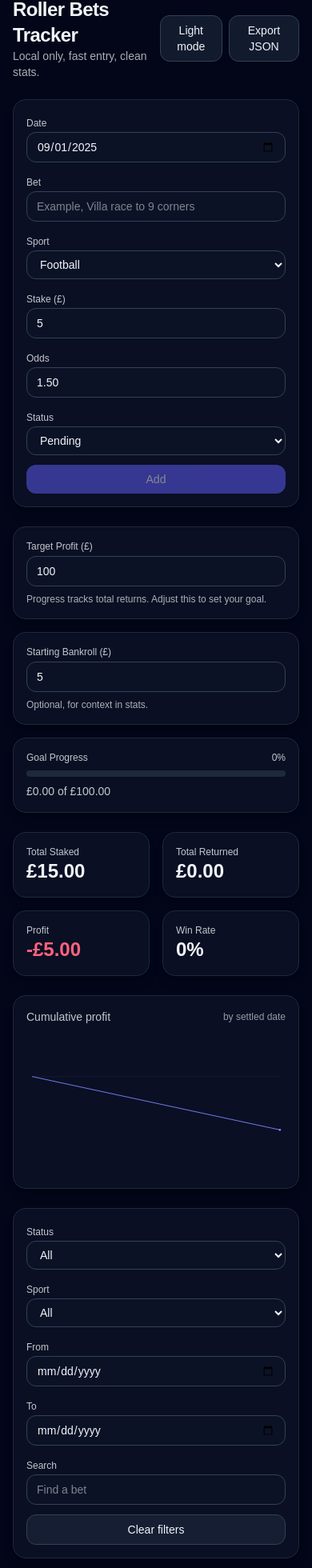
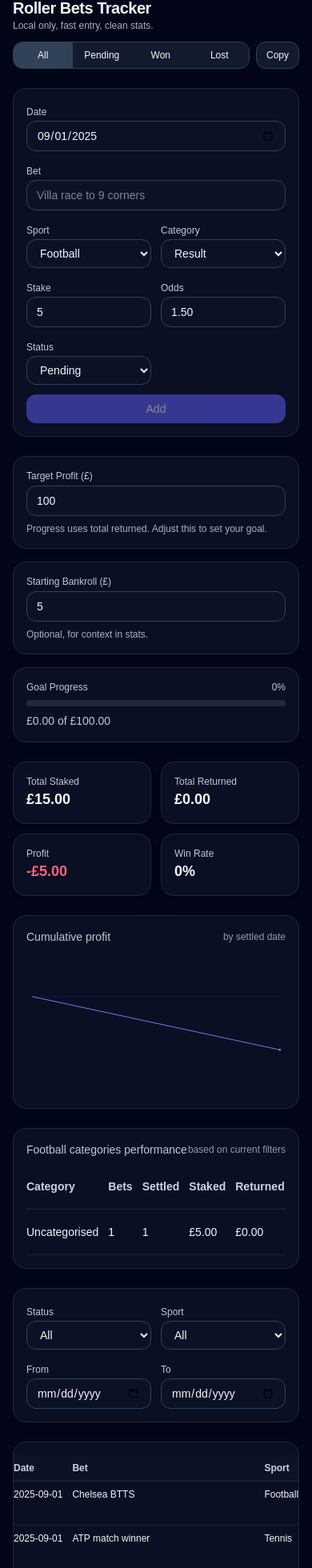
Before and after one commit to lyrifyP/roller-bets, a Next.js app: page / in a window 390 px wide. Shown: the part 28-1988 px from the top of the page at 80% size. Built offline with nearby package versions, Linux system fonts and the light colour scheme.

Commit message:
changes made - optimised for mobile

```diff
--- a/app/page.tsx
+++ b/app/page.tsx
@@ -6,11 +6,15 @@ import React, { useEffect, useMemo, useRef, useState } from "react";
 type Sport = "Football" | "Cricket" | "Tennis" | "Other";
 type BetStatus = "Pending" | "Won" | "Lost";
 
+type FootballCategory = "Goals" | "Corners" | "Result" | "Double Chance" | "Other";
+type FootballCategoryKey = FootballCategory | "Uncategorised";
+
 type Bet = {
   id: string;
   date: string; // yyyy-mm-dd
   description: string;
   sport: Sport;
+  category?: FootballCategory;
   stake: number; // GBP
   oddsDecimal: number;
   status: BetStatus;
@@ -146,6 +150,7 @@ export default function RollerBetsTracker() {
   }, []);
 
   const [lastDeleted, setLastDeleted] = useState<Bet | null>(null);
+  const [toast, setToast] = useState<string | null>(null);
   const undoTimer = useRef<number | null>(null);
 
   useEffect(() => {
@@ -190,8 +195,8 @@ export default function RollerBetsTracker() {
   }, [cumulative]);
 
   // -------- Add form --------
-  const [form, setForm] = useState<{ date: string; description: string; sport: Sport; stake: string; oddsDecimal: string; status: BetStatus; returnOverride?: string }>({
-    date: toISODateInput(), description: "", sport: "Football", stake: "5", oddsDecimal: "1.50", status: "Pending",
+  const [form, setForm] = useState<{ date: string; description: string; sport: Sport; category?: FootballCategory; stake: string; oddsDecimal: string; status: BetStatus; returnOverride?: string }>({
+    date: toISODateInput(), description: "", sport: "Football", category: "Result", stake: "5", oddsDecimal: "1.50", status: "Pending",
   });
 
   const addDisabled = !form.description.trim() || parseNum(form.stake) <= 0 || parseNum(form.oddsDecimal) <= 1;
@@ -204,6 +209,7 @@ export default function RollerBetsTracker() {
       date: form.date,
       description: form.description.trim(),
       sport: form.sport,
+      category: form.sport === "Football" ? form.category : undefined,
       stake: +parseNum(form.stake).toFixed(2),
       oddsDecimal: +parseNum(form.oddsDecimal).toFixed(3),
       status: form.status,
@@ -217,41 +223,50 @@ export default function RollerBetsTracker() {
   }
 
   // -------- Filters --------
-  const [filter, setFilter] = useState<{ sport: Sport | "All"; status: BetStatus | "All"; from?: string; to?: string; search: string }>({
-    sport: "All", status: "All", search: "",
+  const [filter, setFilter] = useState<{ sport: Sport | "All"; status: BetStatus | "All"; from?: string; to?: string }>({
+    sport: "All", status: "All",
   });
-
-  const searchRef = useRef<HTMLInputElement>(null);
-  useEffect(() => {
-    if (!isClient) return;
-
-    function onKey(e: KeyboardEvent) {
-      if (e.key === "/") { e.preventDefault(); searchRef.current?.focus(); }
-    }
-    window.addEventListener("keydown", onKey);
-    return () => window.removeEventListener("keydown", onKey);
-  }, [isClient]);
 
   const filteredBets = bets.filter(b => {
     if (filter.sport !== "All" && b.sport !== filter.sport) return false;
     if (filter.status !== "All" && b.status !== filter.status) return false;
     if (filter.from && b.date < filter.from) return false;
     if (filter.to && b.date > filter.to) return false;
-    if (filter.search.trim()) {
-      const q = filter.search.toLowerCase();
-      const text = `${b.description} ${b.sport} ${b.status}`.toLowerCase();
-      if (!text.includes(q)) return false;
-    }
     return true;
   }).sort((a, b) => b.date.localeCompare(a.date));
 
+  const footballCategoryStats = useMemo(() => {
+    const fb = filteredBets.filter(b => b.sport === "Football");
+    type Stat = { bets: number; settled: number; stakedSettled: number; returned: number; wins: number };
+    const map = new Map<FootballCategoryKey, Stat>();
+    for (const b of fb) {
+      const key = (b.category ?? "Uncategorised") as FootballCategoryKey;
+      const cur = map.get(key) ?? { bets: 0, settled: 0, stakedSettled: 0, returned: 0, wins: 0 };
+      cur.bets += 1;
+      if (isSettled(b.status)) {
+        cur.settled += 1;
+        cur.stakedSettled += b.stake;
+        cur.returned += effectiveReturn(b) ?? 0;
+        if (b.status === "Won") cur.wins += 1;
+      }
+      map.set(key, cur);
+    }
+    const rows = Array.from(map.entries()).map(([category, m]) => {
+      const profit = +(m.returned - m.stakedSettled).toFixed(2);
+      const roi = m.stakedSettled > 0 ? profit / m.stakedSettled : 0;
+      const winRate = m.settled > 0 ? m.wins / m.settled : 0;
+      return { category, bets: m.bets, settled: m.settled, staked: +m.stakedSettled.toFixed(2), returned: +m.returned.toFixed(2), profit, roi, winRate };
+    }).sort((a, b) => b.profit - a.profit);
+    return rows;
+  }, [filteredBets]);
+
   // -------- Editing --------
   const [editingId, setEditingId] = useState<string | null>(null);
-  const [editVals, setEditVals] = useState<{ stake: string; oddsDecimal: string; status: BetStatus; returnOverride?: string }>({ stake: "", oddsDecimal: "", status: "Pending" });
+  const [editVals, setEditVals] = useState<{ stake: string; oddsDecimal: string; status: BetStatus; category?: FootballCategory; returnOverride?: string }>({ stake: "", oddsDecimal: "", status: "Pending" });
 
   function beginEdit(bet: Bet) {
     setEditingId(bet.id);
-    setEditVals({ stake: String(bet.stake), oddsDecimal: String(bet.oddsDecimal), status: bet.status, returnOverride: bet.returnOverride !== undefined ? String(bet.returnOverride) : undefined });
+    setEditVals({ stake: String(bet.stake), oddsDecimal: String(bet.oddsDecimal), status: bet.status, category: bet.category, returnOverride: bet.returnOverride !== undefined ? String(bet.returnOverride) : undefined });
   }
 
   function saveEdit(id: string) {
@@ -264,6 +279,7 @@ export default function RollerBetsTracker() {
         stake: +parseNum(editVals.stake).toFixed(2),
         oddsDecimal: +parseNum(editVals.oddsDecimal).toFixed(3),
         status: nextStatus,
+        category: b.sport === "Football" ? editVals.category : undefined,
         returnOverride: editVals.returnOverride !== undefined && editVals.returnOverride !== "" ? +parseNum(editVals.returnOverride).toFixed(2) : undefined,
         settledAt: isSettled(b.status) || isSettled(nextStatus) ? now : undefined,
         updatedAt: now,
@@ -289,6 +305,30 @@ export default function RollerBetsTracker() {
     if (undoTimer.current && isClient) window.clearTimeout(undoTimer.current);
   }
 
+  function copySummary() {
+    const lines = [
+      "Roller Bets summary",
+      `Total staked: ${currency.format(totals.totalStaked)}`,
+      `Total returned: ${currency.format(totals.totalReturned)}`,
+      `Profit: ${currency.format(totals.profit)}`,
+      `Win rate: ${percentFmt.format(totals.winRate)}`,
+      `Goal progress: ${percentFmt.format(totals.progress)} (${currency.format(totals.totalReturned)} of ${currency.format(state.targetProfit)})`,
+      "",
+      "Recent bets:",
+      ...bets.slice(0, 3).map(b => `${b.date} ${b.description} ${b.sport} Stake ${currency.format(b.stake)} Odds ${b.oddsDecimal.toFixed(2)} Status ${b.status} Return ${effectiveReturn(b) == null ? "N/A" : currency.format(effectiveReturn(b) as number)}`)
+    ];
+    const text = lines.join("\n");
+    if (navigator.clipboard && navigator.clipboard.writeText) {
+      navigator.clipboard.writeText(text)
+        .then(() => setToast("Summary copied to clipboard"))
+        .catch(() => setToast("Copy failed, select and copy manually"));
+      window.setTimeout(() => setToast(null), 2000);
+    } else {
+      setToast("Copy not supported, select and copy manually");
+      window.setTimeout(() => setToast(null), 2000);
+    }
+  }
+
   // Layout helpers
   const card = "rounded-2xl p-4 bg-slate-900/60 border border-slate-800 shadow-lg";
   const input = "w-full rounded-xl bg-slate-900/50 border border-slate-700 px-3 py-2 text-sm focus:outline-none focus:ring-2 focus:ring-indigo-500";
@@ -307,51 +347,57 @@ export default function RollerBetsTracker() {
       ) : (
       <div className="max-w-6xl mx-auto px-4 py-6 space-y-6">
         {/* Header */}
-        <div className="flex items-center justify-between gap-3">
+        <div className="flex flex-col sm:flex-row items-start sm:items-center justify-between gap-3">
           <div>
-            <h1 className="text-2xl font-semibold tracking-tight">Roller Bets Tracker</h1>
-            <p className="text-sm opacity-70">Local only, fast entry, clean stats.</p>
+            <h1 className="text-xl sm:text-2xl font-semibold tracking-tight">Roller Bets Tracker</h1>
+            <p className="text-xs sm:text-sm opacity-70">Local only, fast entry, clean stats.</p>
           </div>
-          <div className="flex items-center gap-2">
-            <button className={btnGhost} onClick={() => setState(s => ({ ...s, theme: s.theme === "dark" ? "light" : "dark" }))}>
-              {state.theme === "dark" ? "Light" : "Dark"} mode
-            </button>
-            <button className={btnGhost} onClick={() => {
-              const blob = new Blob([JSON.stringify({ state, bets }, null, 2)], { type: "application/json" });
-              const a = document.createElement("a");
-              a.href = URL.createObjectURL(blob);
-              a.download = `roller-bets-export-${Date.now()}.json`;
-              a.click();
-            }}>Export JSON</button>
+          <div className="flex items-center gap-2 w-full sm:w-auto">
+            <div className="flex-1 sm:flex-none inline-flex rounded-xl border border-slate-700 overflow-hidden">
+              {(["All","Pending","Won","Lost"]).map((s) => (
+                <button key={s} type="button" className={`flex-1 sm:flex-none px-2 sm:px-3 py-2 text-xs sm:text-sm ${filter.status === s ? "bg-slate-700" : "bg-slate-800/60 hover:bg-slate-700/60"}`} onClick={() => setFilter(f => ({ ...f, status: s as BetStatus | "All" }))}>
+                  {s}
+                </button>
+              ))}
+            </div>
+            <button className={btnGhost + " text-xs sm:text-sm"} type="button" onClick={copySummary}>Copy</button>
           </div>
         </div>
 
         {/* Add form, mobile first on top */}
         <div className={card}>
-          <div className="grid grid-cols-1 md:grid-cols-12 gap-3 items-end">
-            <div className="md:col-span-2">
+          <div className="grid grid-cols-2 md:grid-cols-12 gap-3 items-end">
+            <div className="col-span-2 md:col-span-2">
               <label className="text-xs opacity-80">Date</label>
               <input className={input} type="date" value={form.date} onChange={e => setForm(f => ({ ...f, date: e.target.value }))} />
             </div>
-            <div className="md:col-span-4">
+            <div className="col-span-2 md:col-span-4">
               <label className="text-xs opacity-80">Bet</label>
-              <input className={input} placeholder="Example, Villa race to 9 corners" value={form.description} onChange={e => setForm(f => ({ ...f, description: e.target.value }))} />
+              <input className={input} placeholder="Villa race to 9 corners" value={form.description} onChange={e => setForm(f => ({ ...f, description: e.target.value }))} />
             </div>
-            <div className="md:col-span-2">
+            <div className="col-span-1 md:col-span-2">
               <label className="text-xs opacity-80">Sport</label>
               <select className={select} value={form.sport} onChange={e => setForm(f => ({ ...f, sport: e.target.value as Sport }))}>
                 {(["Football", "Cricket", "Tennis", "Other"] as Sport[]).map(s => <option key={s} value={s}>{s}</option>)}
               </select>
             </div>
-            <div className="md:col-span-1">
-              <label className="text-xs opacity-80">Stake (£)</label>
+            {form.sport === "Football" && (
+              <div className="col-span-1 md:col-span-2">
+                <label className="text-xs opacity-80">Category</label>
+                <select className={select} value={form.category ?? "Result"} onChange={e => setForm(f => ({ ...f, category: e.target.value as FootballCategory }))}>
+                  {(["Result","Double Chance","Goals","Corners","Other"] as FootballCategory[]).map(c => <option key={c} value={c}>{c}</option>)}
+                </select>
+              </div>
+            )}
+            <div className="col-span-1 md:col-span-1">
+              <label className="text-xs opacity-80">Stake</label>
               <input className={input} type="number" step="0.01" min="0" value={form.stake} onChange={e => setForm(f => ({ ...f, stake: e.target.value }))} />
             </div>
-            <div className="md:col-span-1">
+            <div className="col-span-1 md:col-span-1">
               <label className="text-xs opacity-80">Odds</label>
               <input className={input} type="number" step="0.01" min="1.01" value={form.oddsDecimal} onChange={e => setForm(f => ({ ...f, oddsDecimal: e.target.value }))} />
             </div>
-            <div className="md:col-span-2">
+            <div className="col-span-1 md:col-span-2">
               <label className="text-xs opacity-80">Status</label>
               <select className={select} value={form.status} onChange={e => setForm(f => ({ ...f, status: e.target.value as BetStatus }))}>
                 {(["Pending", "Won", "Lost"] as BetStatus[]).map(s => <option key={s} value={s}>{s}</option>)}
@@ -359,13 +405,13 @@ export default function RollerBetsTracker() {
             </div>
 
             {(form.status === "Won" || form.status === "Lost") && (
-              <div className="md:col-span-2">
+              <div className="col-span-2 md:col-span-2">
                 <label className="text-xs opacity-80">Return override (£)</label>
                 <input className={input} type="number" step="0.01" min="0" value={form.returnOverride ?? ""} onChange={e => setForm(f => ({ ...f, returnOverride: e.target.value }))} placeholder="optional" />
               </div>
             )}
 
-            <div className="md:col-span-1 flex justify-end">
+            <div className="col-span-2 md:col-span-1 flex justify-end">
               <button className={btn + " w-full md:w-auto"} disabled={addDisabled} onClick={addBet}>Add</button>
             </div>
           </div>
@@ -376,7 +422,7 @@ export default function RollerBetsTracker() {
           <div className={card}>
             <div className="text-xs opacity-80 mb-1">Target Profit (£)</div>
             <input className={input} type="number" step="1" min="1" value={state.targetProfit} onChange={e => setState(s => ({ ...s, targetProfit: Math.max(1, parseNum(e.target.value, 100)) }))} />
-            <p className="text-xs mt-2 opacity-70">Progress tracks total returns. Adjust this to set your goal.</p>
+            <p className="text-xs mt-2 opacity-70">Progress uses total returned. Adjust this to set your goal.</p>
           </div>
           <div className={card}>
             <div className="text-xs opacity-80 mb-1">Starting Bankroll (£)</div>
@@ -393,11 +439,11 @@ export default function RollerBetsTracker() {
         </div>
 
         {/* Stats */}
-        <div className="grid grid-cols-2 md:grid-cols-4 gap-4">
-          <div className={card}><div className="text-xs opacity-80">Total Staked</div><div className="text-2xl font-semibold">{currency.format(totals.totalStaked)}</div></div>
-          <div className={card}><div className="text-xs opacity-80">Total Returned</div><div className="text-2xl font-semibold">{currency.format(totals.totalReturned)}</div></div>
-          <div className={card}><div className="text-xs opacity-80">Profit</div><div className={"text-2xl font-semibold " + (totals.profit >= 0 ? "text-emerald-400" : "text-rose-400")}>{currency.format(totals.profit)}</div></div>
-          <div className={card}><div className="text-xs opacity-80">Win Rate</div><div className="text-2xl font-semibold">{percentFmt.format(totals.winRate)}</div></div>
+        <div className="grid grid-cols-2 lg:grid-cols-4 gap-3 sm:gap-4">
+          <div className={card}><div className="text-xs opacity-80">Total Staked</div><div className="text-lg sm:text-2xl font-semibold">{currency.format(totals.totalStaked)}</div></div>
+          <div className={card}><div className="text-xs opacity-80">Total Returned</div><div className="text-lg sm:text-2xl font-semibold">{currency.format(totals.totalReturned)}</div></div>
+          <div className={card}><div className="text-xs opacity-80">Profit</div><div className={"text-lg sm:text-2xl font-semibold " + (totals.profit >= 0 ? "text-emerald-400" : "text-rose-400")}>{currency.format(totals.profit)}</div></div>
+          <div className={card}><div className="text-xs opacity-80">Win Rate</div><div className="text-lg sm:text-2xl font-semibold">{percentFmt.format(totals.winRate)}</div></div>
         </div>
 
         {/* Chart */}
@@ -411,10 +457,49 @@ export default function RollerBetsTracker() {
           </div>
         </div>
 
+        <div className={card}>
+          <div className="flex items-center justify-between mb-2">
+            <div className="text-sm opacity-80">Football categories performance</div>
+            <div className="text-xs opacity-60">based on current filters</div>
+          </div>
+          <div className="overflow-x-auto">
+            <table className="w-full text-sm">
+              <thead className="text-left text-slate-300 border-b border-slate-800">
+                <tr>
+                  <th className="py-2 pr-3">Category</th>
+                  <th className="py-2 pr-3">Bets</th>
+                  <th className="py-2 pr-3">Settled</th>
+                  <th className="py-2 pr-3">Staked</th>
+                  <th className="py-2 pr-3">Returned</th>
+                  <th className="py-2 pr-3">Profit</th>
+                  <th className="py-2 pr-3">ROI</th>
+                  <th className="py-2 pr-3">Win rate</th>
+                </tr>
+              </thead>
+              <tbody>
+                {footballCategoryStats.length === 0 ? (
+                  <tr><td colSpan={8} className="py-4 text-center text-slate-400">No football bets yet</td></tr>
+                ) : footballCategoryStats.map(row => (
+                  <tr key={row.category as string} className="border-b border-slate-800/80">
+                    <td className="py-2 pr-3">{row.category}</td>
+                    <td className="py-2 pr-3">{row.bets}</td>
+                    <td className="py-2 pr-3">{row.settled}</td>
+                    <td className="py-2 pr-3">{currency.format(row.staked)}</td>
+                    <td className="py-2 pr-3">{currency.format(row.returned)}</td>
+                    <td className={"py-2 pr-3 " + (row.profit >= 0 ? "text-emerald-400" : "text-rose-400")}>{currency.format(row.profit)}</td>
+                    <td className="py-2 pr-3">{percentFmt.format(row.roi)}</td>
+                    <td className="py-2 pr-3">{percentFmt.format(row.winRate)}</td>
+                  </tr>
+                ))}
+              </tbody>
+            </table>
+          </div>
+        </div>
+
         {/* Filters */}
         <div className={card}>
-          <div className="grid grid-cols-1 md:grid-cols-8 gap-3">
-            <div className="md:col-span-2">
+          <div className="grid grid-cols-2 md:grid-cols-6 gap-3">
+            <div className="col-span-1 md:col-span-1">
               <label className="text-xs opacity-80">Status</label>
               <select className={select} value={filter.status} onChange={(e: React.ChangeEvent<HTMLSelectElement>) => setFilter(f => ({ ...f, status: e.target.value as BetStatus | "All" }))}>
                 <option>All</option>
@@ -423,7 +508,7 @@ export default function RollerBetsTracker() {
                 <option>Lost</option>
               </select>
             </div>
-            <div className="md:col-span-2">
+            <div className="col-span-1 md:col-span-1">
               <label className="text-xs opacity-80">Sport</label>
               <select className={select} value={filter.sport} onChange={(e: React.ChangeEvent<HTMLSelectElement>) => setFilter(f => ({ ...f, sport: e.target.value as Sport | "All" }))}>
                 <option>All</option>
@@ -433,33 +518,28 @@ export default function RollerBetsTracker() {
                 <option>Other</option>
               </select>
             </div>
-            <div className="md:col-span-2">
+            <div className="col-span-1 md:col-span-2">
               <label className="text-xs opacity-80">From</label>
               <input className={input} type="date" value={filter.from ?? ""} onChange={e => setFilter(f => ({ ...f, from: e.target.value || undefined }))} />
             </div>
-            <div className="md:col-span-2">
+            <div className="col-span-1 md:col-span-2">
               <label className="text-xs opacity-80">To</label>
               <input className={input} type="date" value={filter.to ?? ""} onChange={e => setFilter(f => ({ ...f, to: e.target.value || undefined }))} />
-            </div>
-            <div className="md:col-span-6">
-              <label className="text-xs opacity-80">Search</label>
-              <input ref={searchRef} className={input} placeholder="Find a bet" value={filter.search} onChange={e => setFilter(f => ({ ...f, search: e.target.value }))} />
-            </div>
-            <div className="md:col-span-2 flex items-end">
-              <button className={btnGhost + " w-full"} onClick={() => setFilter({ sport: "All", status: "All", search: "" })}>Clear filters</button>
             </div>
           </div>
         </div>
 
         {/* Table */}
         <div className={card}>
-          <div className="overflow-x-auto">
-            <table className="w-full text-sm">
+          <div className="overflow-x-auto -mx-4 sm:mx-0">
+            <div className="min-w-[800px] sm:min-w-0">
+              <table className="w-full text-xs sm:text-sm">
               <thead className="text-left text-slate-300 border-b border-slate-800 sticky top-0 bg-slate-900/60">
                 <tr>
                   <th className="py-2 pr-3">Date</th>
                   <th className="py-2 pr-3">Bet</th>
                   <th className="py-2 pr-3">Sport</th>
+                  <th className="py-2 pr-3">Category</th>
                   <th className="py-2 pr-3">Stake</th>
                   <th className="py-2 pr-3">Odds</th>
                   <th className="py-2 pr-3">Status</th>
@@ -479,6 +559,15 @@ export default function RollerBetsTracker() {
                       <td className="py-2 pr-3 align-top whitespace-nowrap">{bet.date}</td>
                       <td className="py-2 pr-3 align-top min-w-[240px]">{bet.description}</td>
                       <td className="py-2 pr-3 align-top">{bet.sport}</td>
+                      <td className="py-2 pr-3 align-top">
+                        {isEditing && bet.sport === "Football" ? (
+                          <select className={select} value={editVals.category ?? "Result"} onChange={e => setEditVals(v => ({ ...v, category: e.target.value as FootballCategory }))}>
+                            {(["Result","Double Chance","Goals","Corners","Other"] as FootballCategory[]).map(c => <option key={c} value={c}>{c}</option>)}
+                          </select>
+                        ) : (
+                          bet.sport === "Football" ? (bet.category ?? "Uncategorised") : "N/A"
+                        )}
+                      </td>
                       <td className="py-2 pr-3 align-top">
                         {isEditing ? (
                           <input className={input} type="number" step="0.01" min="0" value={editVals.stake} onChange={e => setEditVals(v => ({ ...v, stake: e.target.value }))} />
@@ -509,7 +598,7 @@ export default function RollerBetsTracker() {
                         {isEditing ? (
                           <input className={input} type="number" step="0.01" min="0" value={editVals.returnOverride ?? ""} onChange={e => setEditVals(v => ({ ...v, returnOverride: e.target.value }))} placeholder={defaultReturn({ ...bet, status: editVals.status })?.toString() ?? ""} />
                         ) : (
-                          ret === null ? "—" : currency.format(ret)
+                          ret === null ? "N/A" : currency.format(ret)
                         )}
                       </td>
                       <td className="py-2 pr-3 align-top text-right whitespace-nowrap">
@@ -532,6 +621,7 @@ export default function RollerBetsTracker() {
             </table>
           </div>
         </div>
+        </div>
 
         {lastDeleted && (
           <div className="fixed bottom-4 left-1/2 -translate-x-1/2 bg-slate-900/90 text-slate-100 border border-slate-700 rounded-xl px-4 py-3 shadow-lg">
@@ -542,6 +632,12 @@ export default function RollerBetsTracker() {
           </div>
         )}
 
+        {toast && (
+          <div className="fixed bottom-4 left-1/2 -translate-x-1/2 bg-slate-900/90 text-slate-100 border border-slate-700 rounded-xl px-4 py-3 shadow-lg">
+            <span className="text-sm">{toast}</span>
+          </div>
+        )}
+
         <footer className="text-center text-xs opacity-60 pt-4 pb-2">Made for quick rollers. Data is saved only in your browser.</footer>
       </div>
       )}
```
